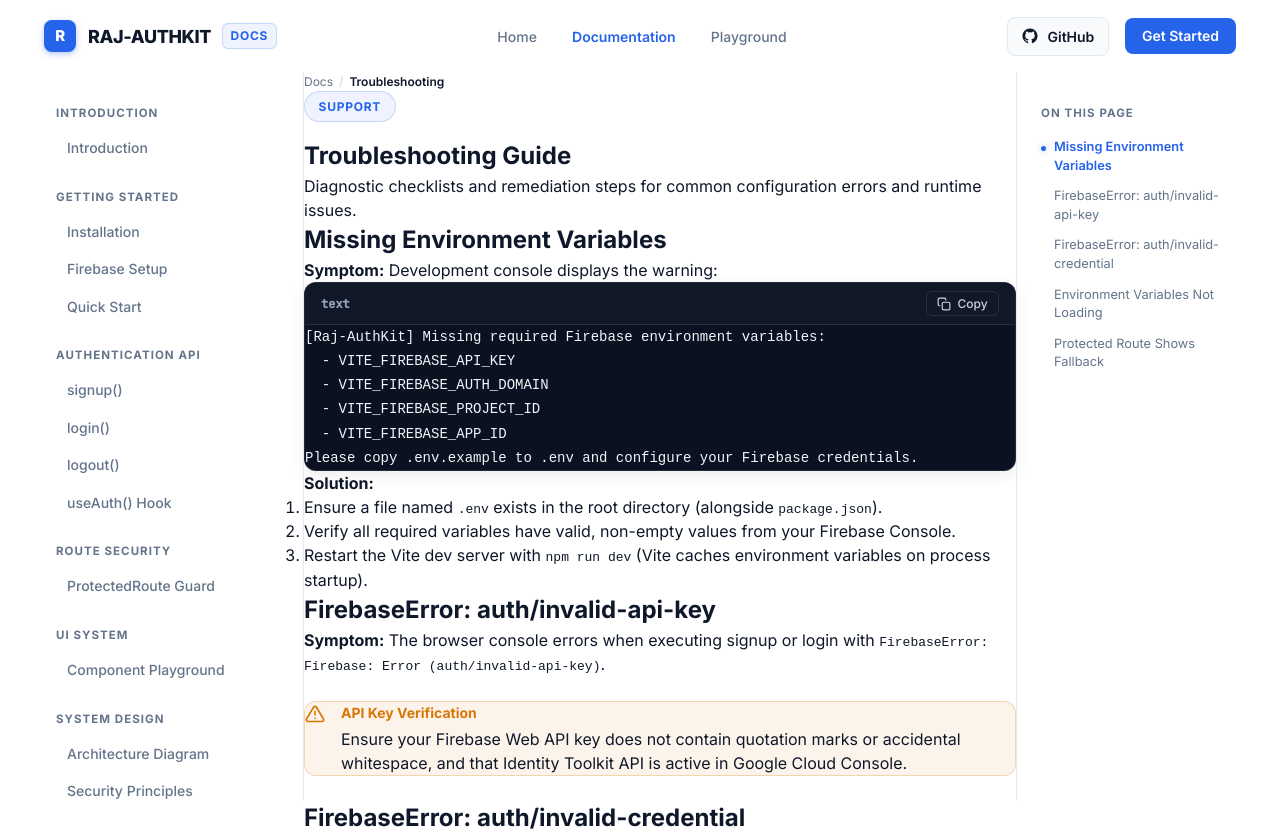
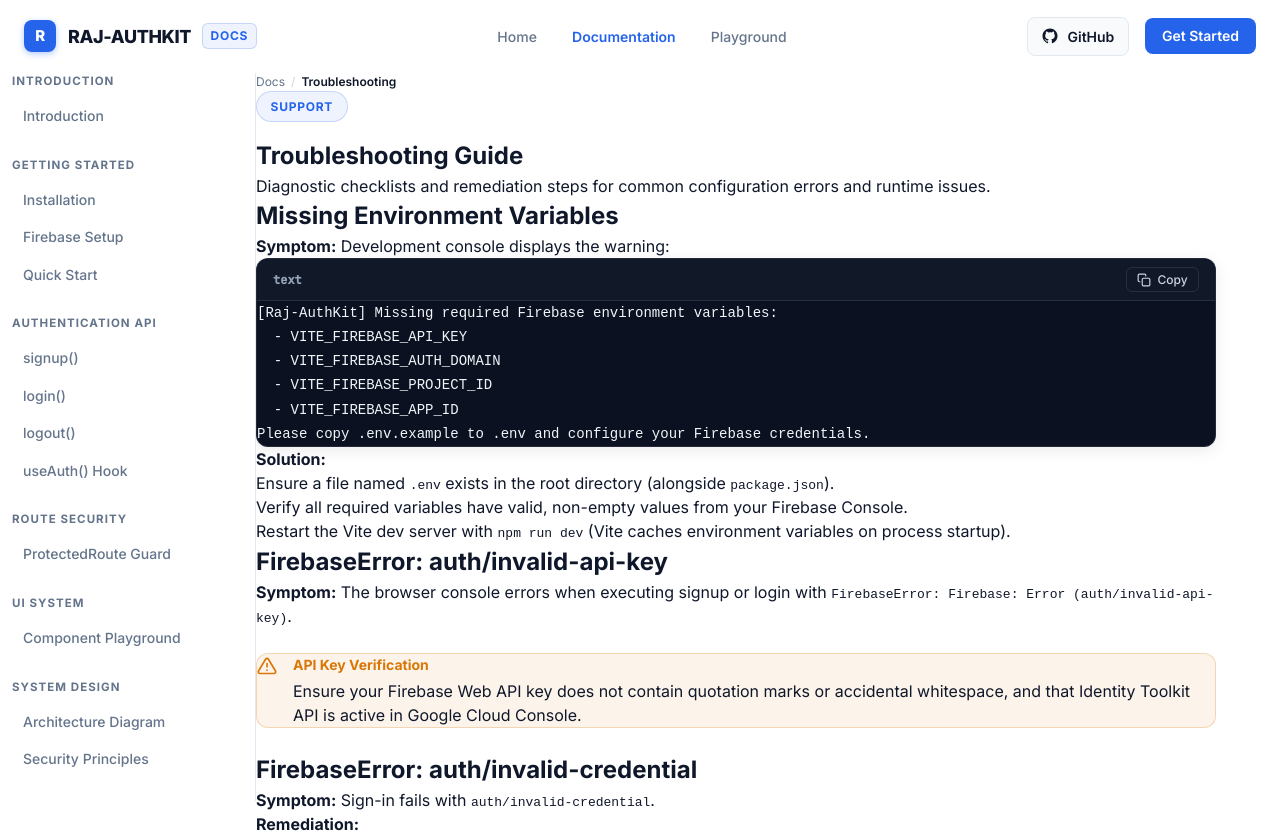
Before and after one commit to rajkishorock-arch/Raj-Authkit, a React (Vite) app: page /docs/troubleshooting in a window 1280 px wide. Shown: the top 833 px of the page. Built offline with nearby package versions, Linux system fonts and the light colour scheme; no server answers.

Commit message:
fix: correct documentation layout structure

```diff
--- a/src/components/docs/DocsLayout.jsx
+++ b/src/components/docs/DocsLayout.jsx
@@ -1,7 +1,6 @@
 import { useState, useEffect } from 'react'
 import { Link, useRouter } from '../../router/index.jsx'
 import { DocsNav } from './DocsNav.jsx'
-import { OnThisPage } from './OnThisPage.jsx'
 import { Footer } from '../layout/Footer.jsx'
 
 const ROUTE_META = {
@@ -77,9 +76,9 @@
         aria-hidden="true"
       />
 
-      {/* 2. Elevated Sticky Documentation Header */}
+      {/* 2. Elevated Full-Width Sticky Documentation Header */}
       <header className={`rak-header rak-docs-header ${isScrolled ? 'rak-header-scrolled' : ''}`}>
-        <div className="rak-container">
+        <div className="rak-docs-header-fluid">
           <div className="rak-header-inner">
             {/* Logo / Brand with Docs Badge */}
             <div className="rak-docs-header-brand-wrap">
@@ -92,7 +91,7 @@
               </span>
             </div>
 
-            {/* Desktop Navigation (Hidden on mobile) */}
+            {/* Desktop Navigation (Hidden on tablet & mobile <= 1023px) */}
             <nav className="rak-nav-desktop" aria-label="Documentation Navigation">
               <Link href="/" className="rak-nav-link">
                 Home
@@ -105,7 +104,7 @@
               </Link>
             </nav>
 
-            {/* Desktop Header Actions (Hidden on mobile) */}
+            {/* Desktop Header Actions (Hidden on tablet & mobile <= 1023px) */}
             <div className="rak-header-actions">
               <a
                 href="https://github.com/rajkishorock-arch/Raj-Authkit"
@@ -125,7 +124,7 @@
               </Link>
             </div>
 
-            {/* Mobile Hamburger Trigger (Visible <= 960px) */}
+            {/* Mobile Hamburger Trigger (Visible <= 1023px) */}
             <button
               type="button"
               className="rak-docs-hamburger-btn"
@@ -201,14 +200,14 @@
         </div>
       )}
 
-      {/* 4. Documentation Layout */}
+      {/* 4. Documentation Layout (Two columns: Column 1 = Sidebar, Column 2 = Main Content) */}
       <div className="rak-docs-layout">
-        {/* Left: Desktop Sticky Sidebar (Hidden <= 960px) */}
+        {/* Left: Desktop Sticky Sidebar (Column 1, hidden <= 1023px) */}
         <aside className="rak-docs-sidebar" aria-label="Documentation Sidebar">
           <DocsNav />
         </aside>
 
-        {/* Center: Main Editorial Content Container */}
+        {/* Center/Right: Main Documentation Content (Column 2, full width <= 1023px) */}
         <main className="rak-docs-content">
           {/* Breadcrumb Area (Deduplicated) */}
           <nav className="rak-docs-breadcrumb" aria-label="Breadcrumb">
@@ -238,9 +237,6 @@
             {children}
           </div>
         </main>
-
-        {/* Right: On This Page Table of Contents (Hidden <= 960px) */}
-        <OnThisPage headings={headings} />
       </div>
 
       {/* 5. Footer */}
--- a/src/styles/docs.css
+++ b/src/styles/docs.css
@@ -42,6 +42,19 @@
   -webkit-backdrop-filter: blur(12px);
   border-bottom-color: var(--rak-color-border-subtle);
   box-shadow: 0 4px 20px -2px rgba(15, 23, 42, 0.05);
+}
+.rak-docs-header-fluid {
+  width: 100%;
+  padding-left: var(--rak-space-24);
+  padding-right: var(--rak-space-24);
+  box-sizing: border-box;
+}
+
+@media (max-width: 640px) {
+  .rak-docs-header-fluid {
+    padding-left: var(--rak-space-16);
+    padding-right: var(--rak-space-16);
+  }
 }
 
 .rak-docs-header-brand-wrap {
@@ -97,7 +110,7 @@
   outline-offset: 2px;
 }
 
-@media (max-width: 960px) {
+@media (max-width: 1023px) {
   .rak-docs-header .rak-nav-desktop {
     display: none !important;
   }
@@ -287,43 +300,34 @@
 }
 
 /* --------------------------------------------------------------------------
-   4. Docs Layout & Container
+   4. Docs Layout & Container (Desktop Two-Column Grid: Sidebar + Main Content)
    -------------------------------------------------------------------------- */
 .rak-docs-layout {
-  display: flex;
+  display: grid;
+  grid-template-columns: clamp(240px, 20vw, 280px) minmax(0, 1fr);
   width: 100%;
-  max-width: var(--rak-container-max);
-  margin-left: auto;
-  margin-right: auto;
-  padding: 0 var(--rak-space-24);
+  min-height: calc(100vh - 72px);
   position: relative;
-  flex-grow: 1;
-}
-
-@media (max-width: 960px) {
-  .rak-docs-layout {
-    display: block;
-    width: 100%;
-    max-width: 100%;
-    padding: 0;
-    margin: 0;
-  }
+  box-sizing: border-box;
 }
 
 /* --------------------------------------------------------------------------
-   5. Desktop Sidebar (Left Navigation)
+   5. Desktop Sidebar (Left Navigation - Column 1)
    -------------------------------------------------------------------------- */
 .rak-docs-sidebar {
-  width: 260px;
-  flex-shrink: 0;
+  grid-column: 1;
+  width: 100%;
+  height: calc(100vh - 72px);
   position: sticky;
   top: 72px;
-  height: calc(100vh - 72px);
   overflow-y: auto;
   scrollbar-width: thin;
   scrollbar-color: var(--rak-color-border-subtle) transparent;
-  padding: var(--rak-space-32) var(--rak-space-16) var(--rak-space-64) 0;
+  padding: var(--rak-space-32) var(--rak-space-20) var(--rak-space-64) var(--rak-space-24);
   border-right: 1px solid var(--rak-color-border-subtle);
+  background-color: var(--rak-color-bg);
+  box-sizing: border-box;
+  z-index: 10;
 }
 
 .rak-docs-sidebar::-webkit-scrollbar {
@@ -333,17 +337,6 @@
 .rak-docs-sidebar::-webkit-scrollbar-thumb {
   background-color: var(--rak-color-border-subtle);
   border-radius: 4px;
-}
-
-@media (max-width: 960px) {
-  .rak-docs-sidebar {
-    display: none !important;
-    width: 0 !important;
-    min-width: 0 !important;
-    padding: 0 !important;
-    margin: 0 !important;
-    border: none !important;
-  }
 }
 
 .rak-docs-group {
@@ -406,34 +399,52 @@
 }
 
 /* --------------------------------------------------------------------------
-   6. Center Content Container & Responsive Mobile Padding
+   6. Center Content Container (Column 2) & Responsive Breakpoints
    -------------------------------------------------------------------------- */
 .rak-docs-content {
+  grid-column: 2;
+  width: 100%;
+  min-width: 0;
+  max-width: none;
   flex-grow: 1;
-  min-width: 0;
-  max-width: 820px;
-  padding: var(--rak-space-32) var(--rak-space-40) var(--rak-space-96) var(--rak-space-48);
+  padding: var(--rak-space-32) var(--rak-space-56) var(--rak-space-96) var(--rak-space-48);
   box-sizing: border-box;
 }
 
-@media (max-width: 1180px) {
+.rak-docs-article {
+  max-width: 960px;
+  width: 100%;
+  min-width: 0;
+}
+
+/* Tablet & Mobile Breakpoint (<= 1023px) */
+@media (max-width: 1023px) {
+  .rak-docs-layout {
+    display: block;
+    width: 100%;
+    grid-template-columns: none;
+  }
+
+  .rak-docs-sidebar {
+    display: none !important;
+    width: 0 !important;
+    min-width: 0 !important;
+    padding: 0 !important;
+    margin: 0 !important;
+    border: none !important;
+  }
+
   .rak-docs-content {
-    padding-right: var(--rak-space-24);
+    display: block;
+    grid-column: 1;
+    width: 100%;
+    max-width: 100%;
+    padding: var(--rak-space-24) var(--rak-space-32) var(--rak-space-64) var(--rak-space-32);
   }
 }
 
-@media (max-width: 960px) {
-  .rak-docs-content {
-    width: 100%;
-    max-width: 100%;
-    flex: 1 1 100%;
-    padding-top: var(--rak-space-24);
-    padding-bottom: var(--rak-space-64);
-    padding-inline: 24px;
-  }
-}
-
-@media (max-width: 480px) {
+/* Mobile Viewports (<= 767px) */
+@media (max-width: 767px) {
   .rak-docs-content {
     padding-inline: 20px;
   }
@@ -955,88 +966,7 @@
 }
 
 /* --------------------------------------------------------------------------
-   10. Right Table of Contents ("On this page")
-   -------------------------------------------------------------------------- */
-.rak-docs-toc {
-  width: 220px;
-  flex-shrink: 0;
-  position: sticky;
-  top: 72px;
-  height: calc(100vh - 72px);
-  overflow-y: auto;
-  scrollbar-width: none;
-  padding: var(--rak-space-32) 0 var(--rak-space-64) var(--rak-space-24);
-  border-left: 1px solid var(--rak-color-border-subtle);
-}
-
-.rak-docs-toc::-webkit-scrollbar {
-  display: none;
-}
-
-@media (max-width: 1240px) {
-  .rak-docs-toc {
-    display: none !important;
-    width: 0 !important;
-    min-width: 0 !important;
-    padding: 0 !important;
-    margin: 0 !important;
-    border: none !important;
-  }
-}
-
-.rak-docs-toc-title {
-  font-size: 0.72rem;
-  font-weight: 700;
-  text-transform: uppercase;
-  letter-spacing: 0.09em;
-  color: var(--rak-color-text-muted);
-  margin-bottom: var(--rak-space-12);
-}
-
-.rak-docs-toc-list {
-  list-style: none;
-  display: flex;
-  flex-direction: column;
-  gap: 4px;
-}
-
-.rak-docs-toc-link {
-  display: flex;
-  align-items: baseline;
-  gap: 8px;
-  font-size: 0.8rem;
-  color: var(--rak-color-text-muted);
-  text-decoration: none;
-  line-height: 1.45;
-  padding: 0.25rem 0;
-  transition: color var(--rak-transition-fast);
-}
-
-.rak-docs-toc-link:hover {
-  color: var(--rak-color-primary);
-}
-
-.rak-docs-toc-bullet {
-  width: 5px;
-  height: 5px;
-  border-radius: 50%;
-  background-color: transparent;
-  flex-shrink: 0;
-  transition: all var(--rak-transition-fast);
-}
-
-.rak-docs-toc-link.active {
-  color: var(--rak-color-primary);
-  font-weight: 600;
-}
-
-.rak-docs-toc-bullet.active {
-  background-color: var(--rak-color-primary);
-  box-shadow: 0 0 6px rgba(37, 99, 235, 0.4);
-}
-
-/* --------------------------------------------------------------------------
-   11. Previous / Next Documentation Footer
+   10. Previous / Next Documentation Footer
    -------------------------------------------------------------------------- */
 .rak-docs-pager {
   display: flex;
```
